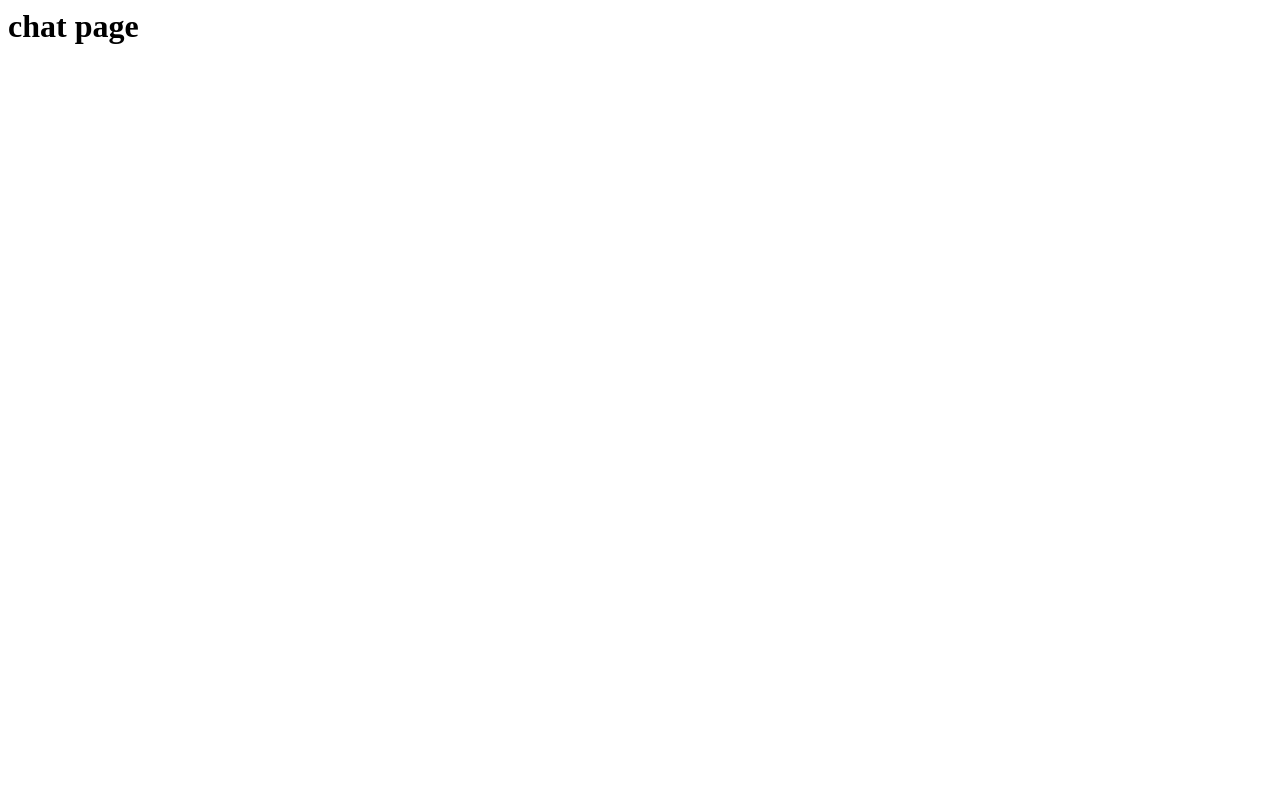
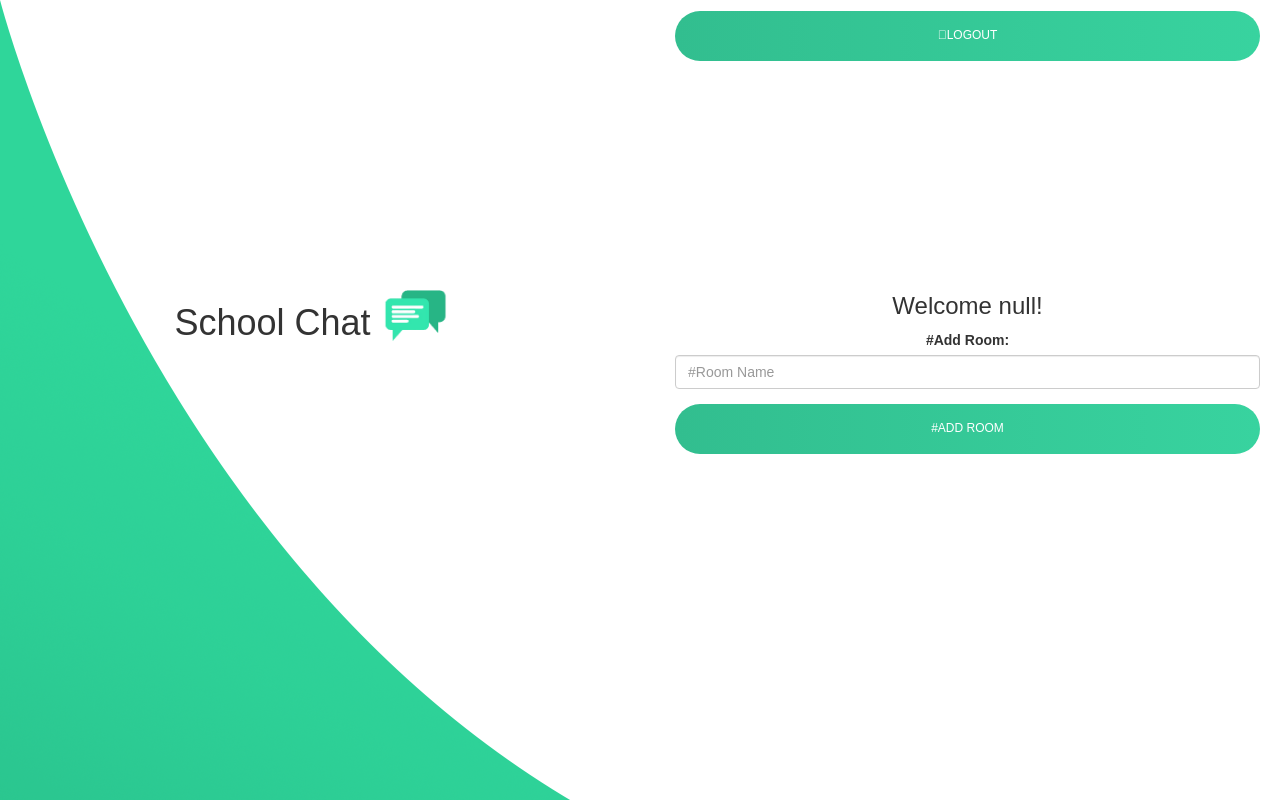
Before and after one commit to palashcodez/chat1, a plain HTML site: page chat.html in a window 1280 px wide. Drawn offline with nearby package versions, Linux system fonts and the light colour scheme; no server answers; a web font is replaced by a local one.

Commit message:
Add files via upload

```diff
--- a/chat.html
+++ b/chat.html
@@ -1 +1,43 @@
-<h1 id="header">chat page</h1>
+<!DOCTYPE html>
+<html>
+<head>
+	<title>School Chat</title>
+<script src="https://www.gstatic.com/firebasejs/7.6.2/firebase-app.js"></script>
+<script src="https://www.gstatic.com/firebasejs/7.6.2/firebase-firestore.js"></script>
+<script src="https://www.gstatic.com/firebasejs/live/3.1/firebase.js"></script>
+
+<link href="https://fonts.googleapis.com/css?family=Yeon+Sung&display=swap" rel="stylesheet"><meta name="viewport" content="width=device-width, initial-scale=1">
+
+<meta name="viewport" content="width=device-width, initial-scale=1">
+<link rel="stylesheet" href="https://maxcdn.bootstrapcdn.com/bootstrap/3.4.0/css/bootstrap.min.css">
+<script src="https://ajax.googleapis.com/ajax/libs/jquery/3.4.1/jquery.min.js"></script>
+<script src="https://maxcdn.bootstrapcdn.com/bootstrap/3.4.0/js/bootstrap.min.js"></script>
+
+<link rel="stylesheet" type="text/css" href="style.css">
+
+</head>
+<body>
+<div class="container">
+<button id="logout" class="glyphicon glyphicon-log-out btn btn-danger" onclick="logout()">Logout</button>
+	<center>
+		<div id="add_room_input">
+		<h1 class="header">
+			School Chat
+            <sup>
+				<img src="chat icon.png" width="70" height="70">
+			</sup>
+		</h1>
+    </center>
+    <center>
+		<h3 class="color_white" id="user_name"></h3>
+		<div class="form-group input_div_room_page">
+			<label>#Add Room:</label>
+			<input type="text" id="room_name" class="form-control" placeholder="#Room Name">
+		</div>
+		<button class="btn btn-success" onclick="addroom()">#Add Room</button>
+	</div>
+	</center>
+</div>
+<script src="chat.js"></script>
+</body>
+</html>
--- /dev/null
+++ b/chat.js
@@ -0,0 +1,30 @@
+// Your web app's Firebase configuration
+var firebaseConfig = {
+  apiKey: "AIzaSyAGIwcP388xbKUIZFxsleYArU9h2593YmY",
+  authDomain: "schoolchat-c2aef.firebaseapp.com",
+  databaseURL: "https://schoolchat-c2aef-default-rtdb.firebaseio.com",
+  projectId: "schoolchat-c2aef",
+  storageBucket: "schoolchat-c2aef.appspot.com",
+  messagingSenderId: "93817352528",
+  appId: "1:93817352528:web:8b362e4178b81411b4bc55"
+};
+// Initialize Firebase
+firebase.initializeApp(firebaseConfig);
+
+
+      user_name= localStorage.getItem("user_name");
+      document.getElementById("user_name").innerHTML="Welcome "+user_name+"!";
+
+      function logout(){
+            localStorage.removeItem("username");
+            localStorage.removeItem("room_name");
+            window.location="index.html";
+      }
+
+      function getData() {firebase.database().ref("/").on('value', function(snapshot) {document.getElementById("output").innerHTML = "";snapshot.forEach(function(childSnapshot) {childKey  = childSnapshot.key;
+        Room_names = childKey;
+       //Start code
+
+       //End code
+       });});}
+getData();
--- a/main.js
+++ b/main.js
@@ -23,3 +23,9 @@ function login(){
 	window.location="chat.html";
 }
 console.log;
+
+function adduser(){
+    user_name=document.getElementById("user_name").value;
+    localStorage.setItem("user_name", user_name);
+    window.location="chat.html";
+}
--- a/style.css
+++ b/style.css
@@ -7,6 +7,7 @@
 body{
     font-family: 'Poppins', sans-serif;
     overflow: hidden;
+	background-image: url(wave.png);
 }
 
 .wave{
```
Also changed, not shown: index.html (+3 -3 lines), chat icon.png (added).
